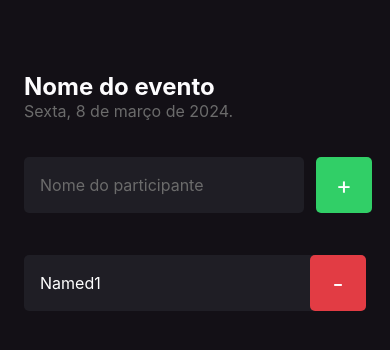
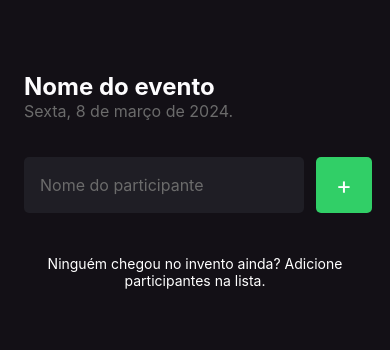
Before and after one commit to GuiQRSM/imhere, a React Native app: screen / in a window 390 px wide. Shown: the top 350 px of the page. Built offline with nearby package versions, Linux system fonts and the light colour scheme.

Commit message:
Set a config for the states working.

```diff
--- a/src/screens/Home/index.tsx
+++ b/src/screens/Home/index.tsx
@@ -4,7 +4,8 @@ import { styles } from './styles';
 import { Participant } from '../../components/Participant';
 
 export function Home() {
-  const [participant, setParticipant] = useState(["Named1"])
+  const [participant, setParticipant] = useState<string[]>([])
+  const [participantName, setParticipantName] = useState('');
 
   function handleParticipantAdd() {
     if(participant.includes("Name2")) {
```
